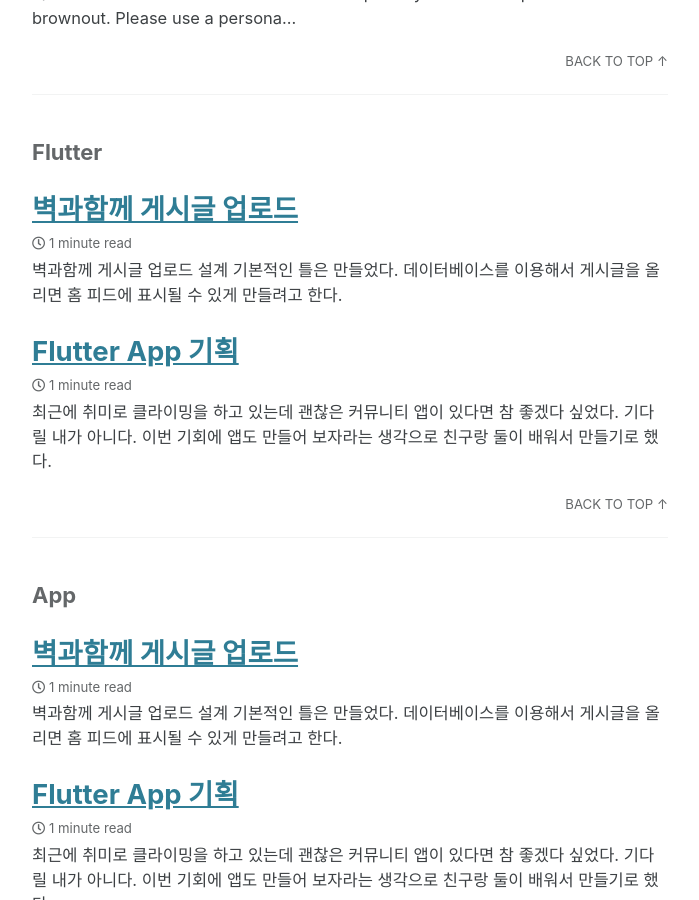
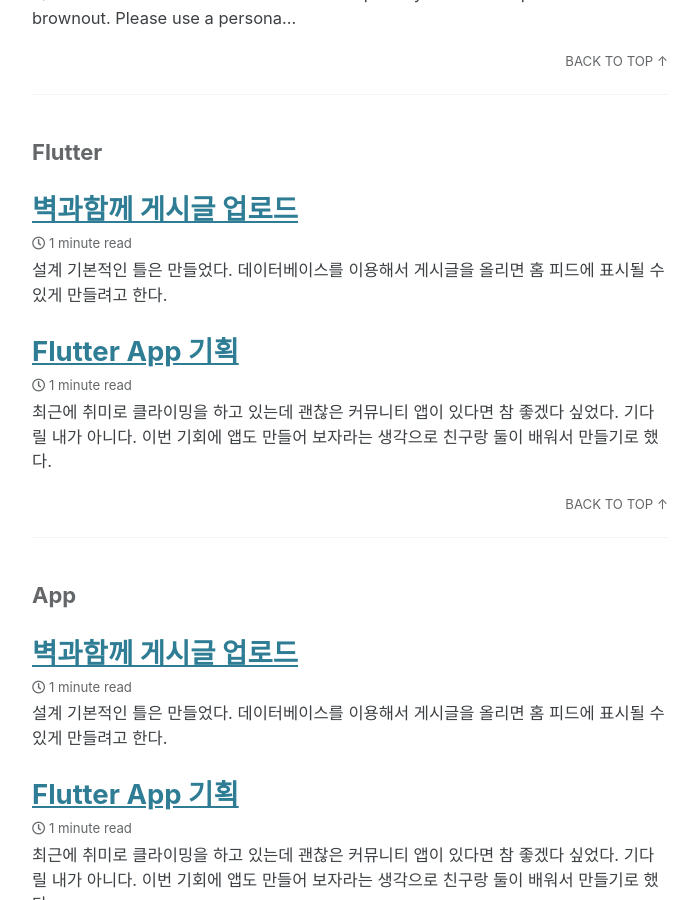
Before and after one commit to ho323/ho323.github.io, a Jekyll site: the page built from _pages/tag-archive.md, in a window 1280 px wide and 900 px high, scrolled down 1531 px. Shown: the whole window, without its empty margins (290-989 px from the left). Built offline with Jekyll 4.4.1, drawn with Linux system fonts in a browser that asks for light colours; cached includes are drawn as plain includes; some of the changed text lies outside the part shown.

Commit message:
add post

```diff
--- a/_posts/2023-03-29-upload-post.md
+++ b/_posts/2023-03-29-upload-post.md
@@ -9,8 +9,6 @@ tags:
 search: true
 ---
 
-
-# 벽과함께 게시글 업로드
 ## 설계
 기본적인 틀은 만들었다.
 데이터베이스를 이용해서 게시글을 올리면 홈 피드에 표시될 수 있게 만들려고 한다.
```
